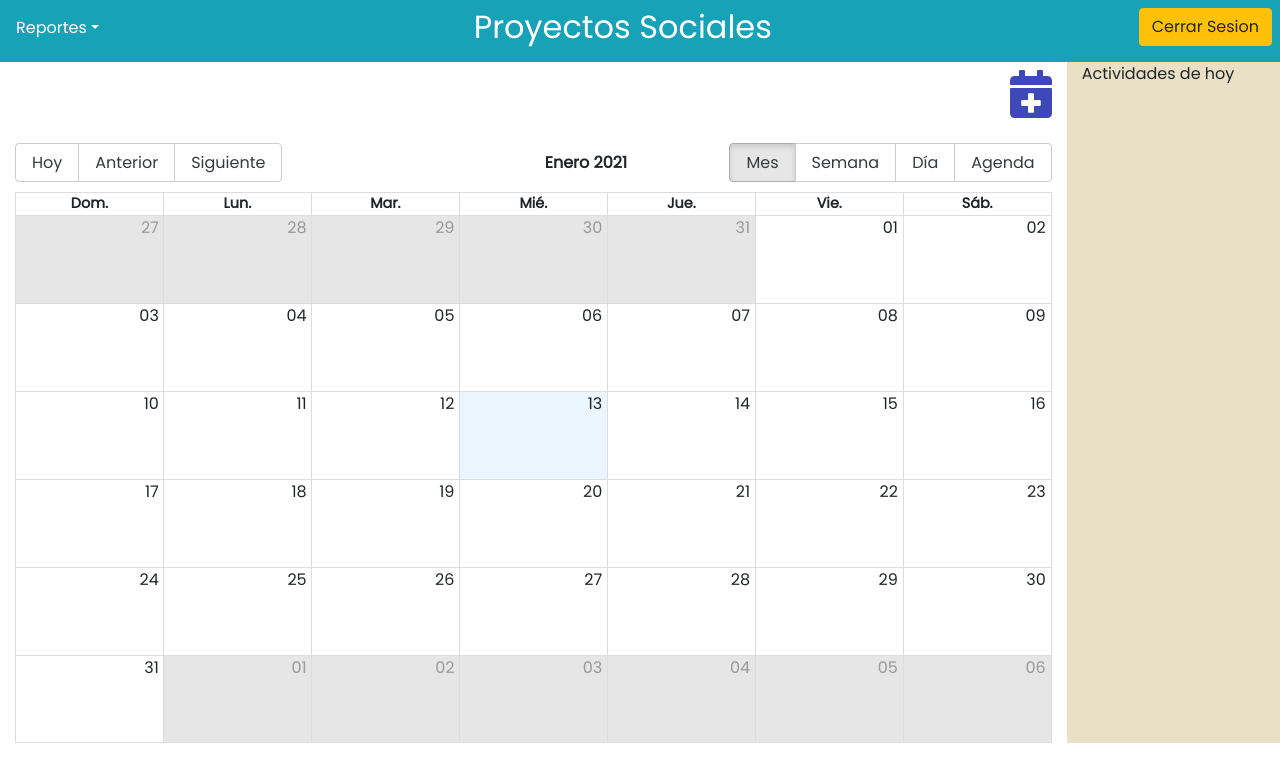
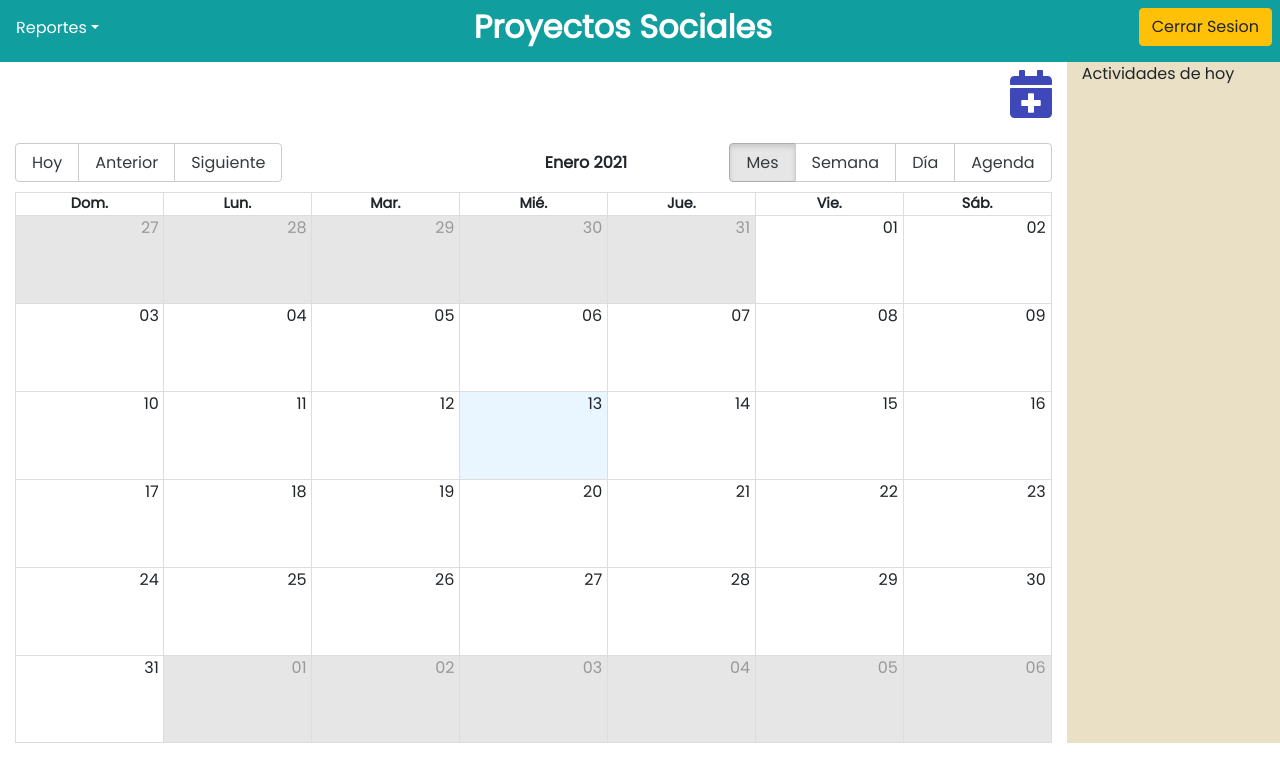
Before and after one commit to gabrielmares/proyectos_sociales, a React (Create React App) app: page / in a window 1280 px wide. Shown: the top 782 px of the page. Built offline with nearby package versions, Linux system fonts and the light colour scheme.

Commit message:
cabecera del sistema, se mostraran las diferentes opciones a poder usar

```diff
--- a/src/components/Header.js
+++ b/src/components/Header.js
@@ -8,7 +8,7 @@ const HeaderComponent = () => {
 
     const toggle = () => setDropdownOpen(!dropdownOpen);
     return (
-        <Nav className="bg-info justify-content-between text-white">
+        <Nav className="headercss justify-content-between text-white">
             <Dropdown isOpen={dropdownOpen} toggle={toggle} className="mt-2">
                 <DropdownToggle nav caret className="float-left mr-auto text-white">
                     Reportes
@@ -20,7 +20,7 @@ const HeaderComponent = () => {
                 </DropdownMenu>
             </Dropdown>
             <NavbarText className="my-auto">
-                <h2>Proyectos Sociales</h2>
+                <h2><b>Proyectos Sociales</b></h2>
             </NavbarText>
             <NavItem className="p-2">
                 <Button color="warning">Cerrar Sesion</Button>
```
